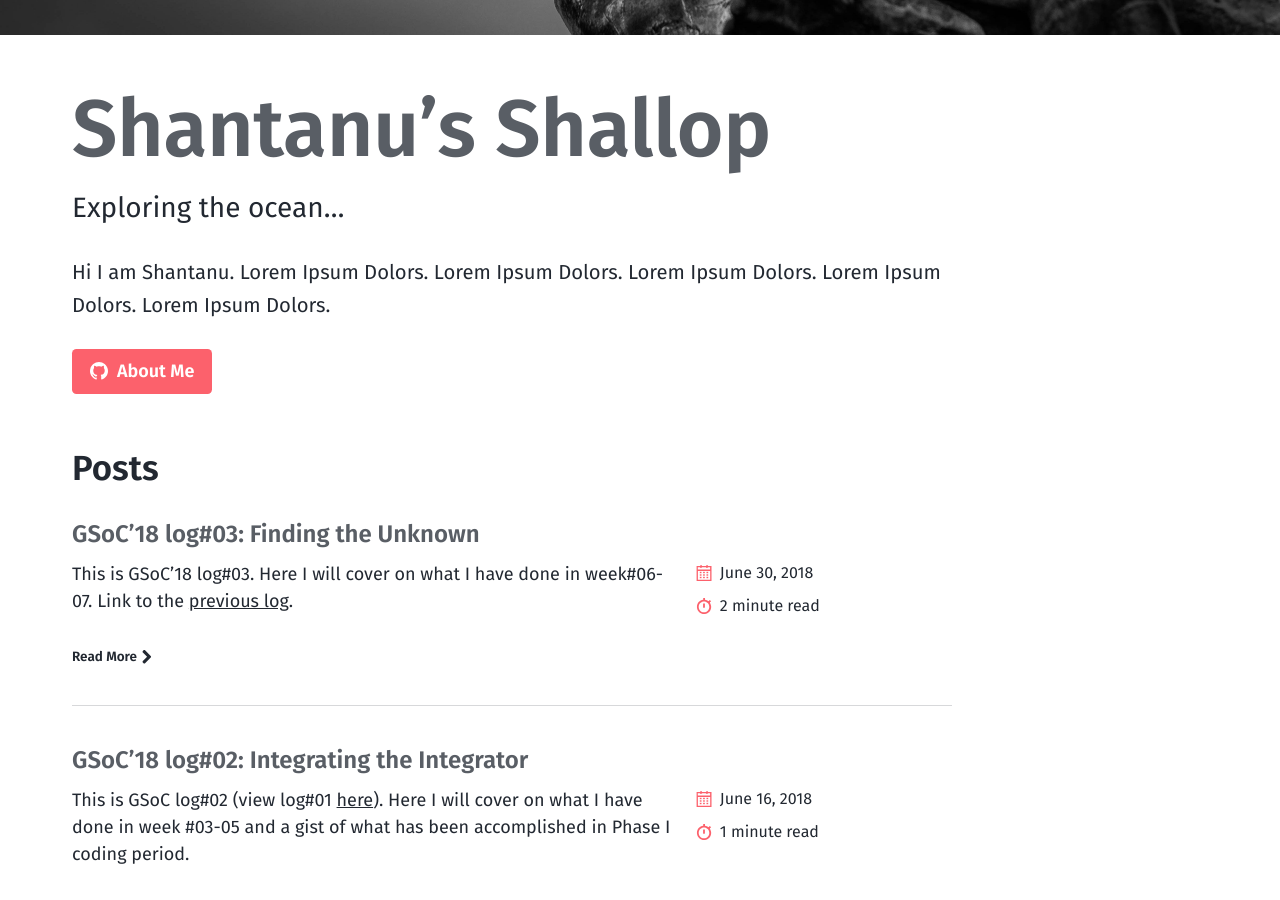
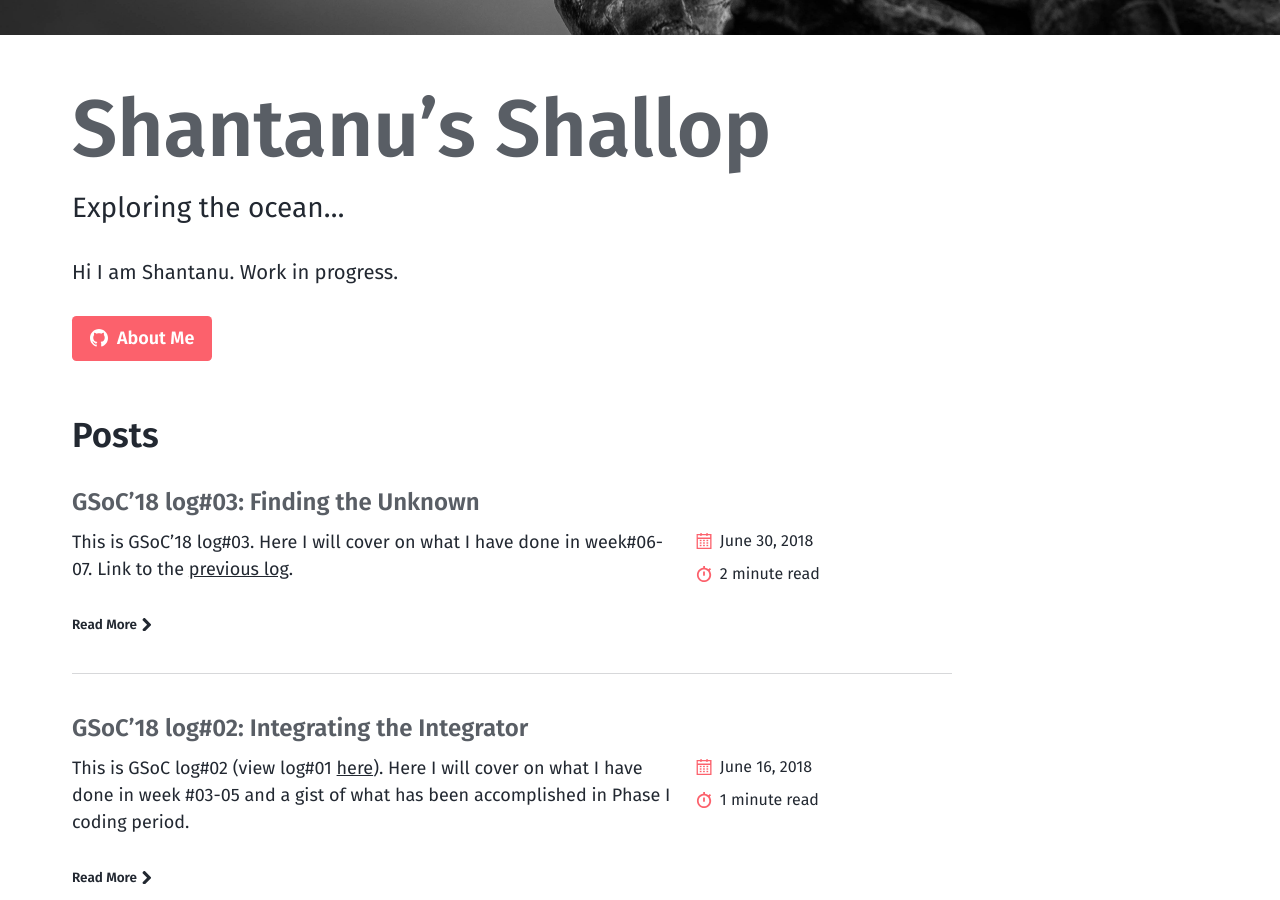
Before and after one commit to asifsadek/8hantanu.github.io, a Jekyll site: the page built from index.html, in a window 1280 px wide and 900 px high, scrolled down 649 px. Built offline with Jekyll 4.4.1, drawn with Linux system fonts in a browser that asks for light colours; the list of posts is cut into pages by our own code.

```diff
--- a/_data/cv.json
+++ b/_data/cv.json
@@ -162,7 +162,7 @@
       "name": "Tweaking stuff",
       "keywords": [
         "Multibooting electronics",
-        "Running stuff where they are not supposed to be run"
+        "Running stuff where they are not supposed to run"
       ]
     }
   ],
--- a/index.html
+++ b/index.html
@@ -6,13 +6,9 @@ sub_title: "Exploring the ocean..."
 image: /assets/images/coverpic.jpg
 introduction: |
   Hi I am Shantanu.
-  Lorem Ipsum Dolors.
-  Lorem Ipsum Dolors.
-  Lorem Ipsum Dolors.
-  Lorem Ipsum Dolors.
-  Lorem Ipsum Dolors.
+  Work in progress.
 actions:
   - label: "About Me"
     icon: github
-    url: "https://github.com"
+    url: "/about.html"
 ---
```
Also changed, not shown: _projects/visma.md (added, +8 -0 lines), projects.md (+0 -2 lines).
